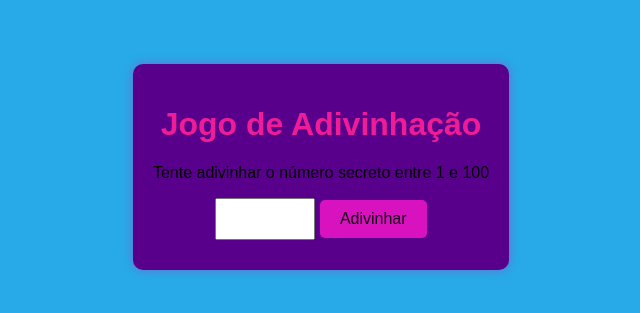
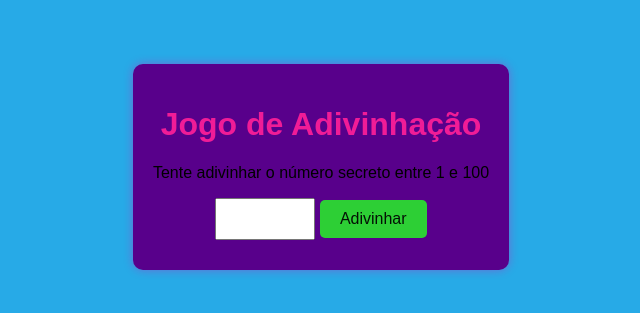
Before and after one commit to josestranger1303-lang/gamezinho-sapeca-2025, a plain HTML site: page index.html in a window 1280 px wide. Shown: the part 233-546 px from the top of the page, without its empty margins (319-959 px from the left). Drawn offline with Linux system fonts and the light colour scheme.

Commit message:
jisddjwkd

```diff
--- a/index.html
+++ b/index.html
@@ -44,7 +44,7 @@
         cursor: pointer;
         border-radius: 5px;
         color: #000000ea;
-        background-color: #d812be;
+        background-color: #2dcf35;
       }
 
     </style>
```
